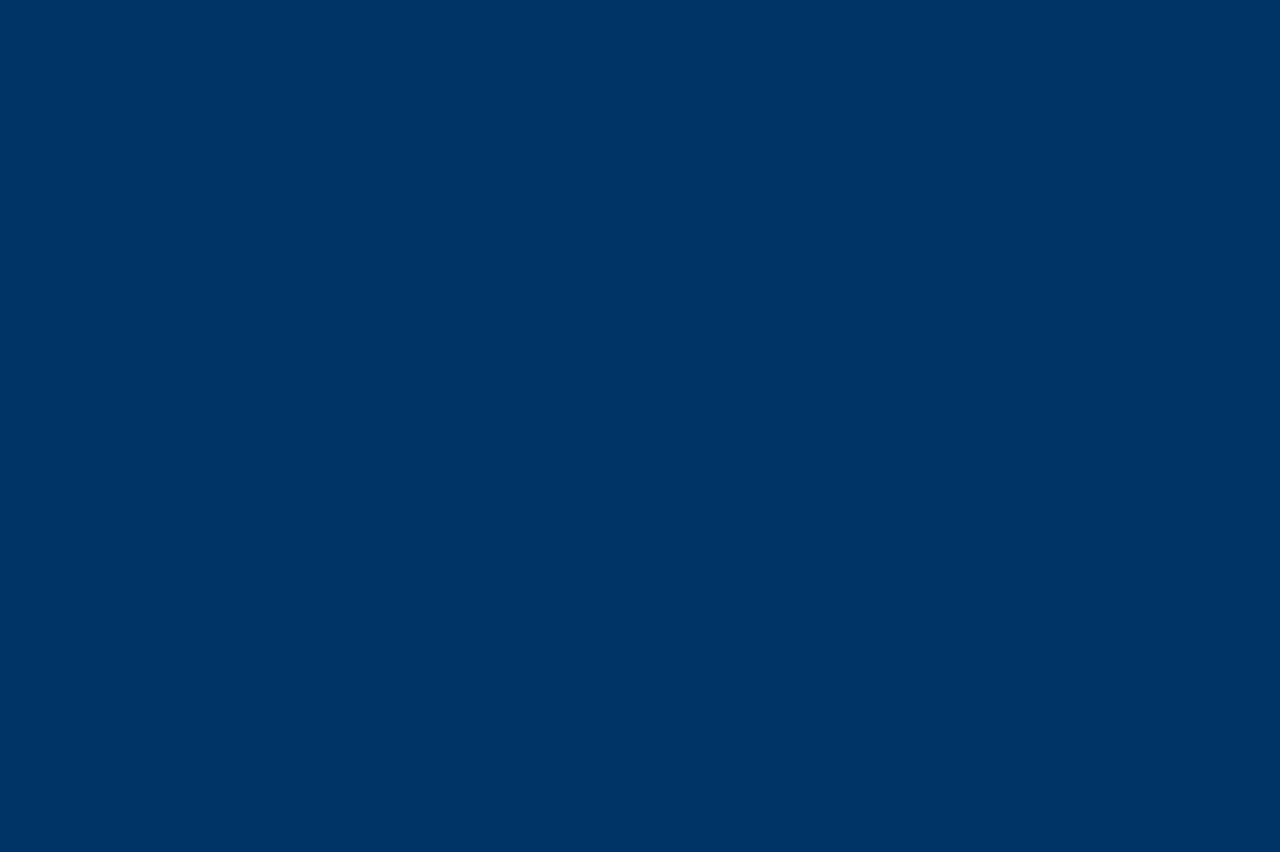
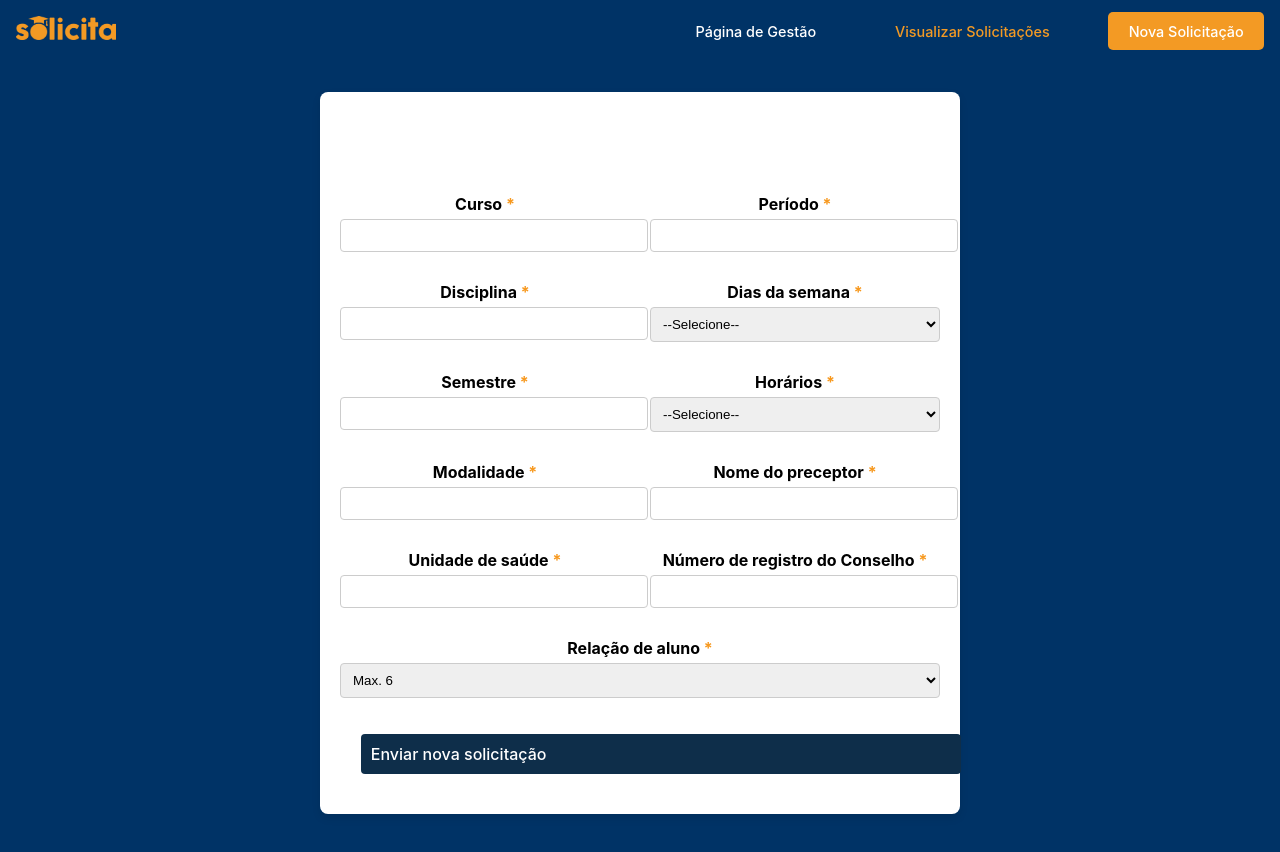
Before and after one commit to laisqueiroz/solicita, a Vue app in the folder frontend/: page /NovaSolicitacao-view-NovaSolicitacao in a window 1280 px wide. Before the commit this address had no page. Shown: the top 852 px of the page. Before the commit the page ends 800 px from the top, so only its background shows below. Built offline with nearby package versions, Linux system fonts and the light colour scheme.

Commit message:
tela de nova solicitação IE organizar

```diff
--- /dev/null
+++ b/frontend/src/views/NovaSolicitacao.vue
@@ -0,0 +1,166 @@
+<template>
+    <title>Nova Solicitação</title>
+    <HeaderIE />
+
+    <div class="form-container">
+      <h1>Solicitação de Estágio</h1>
+      <form @submit.prevent="submitForm">
+        <div class="form-group">
+          <div>
+            <label for="curso">Curso <span class="required">*</span></label>
+            <input type="text" id="curso" v-model="form.curso" required>
+          </div>
+          <div>
+            <label for="periodo">Período <span class="required">*</span></label>
+            <input type="text" id="periodo" v-model="form.periodo" required>
+          </div>
+        </div>
+
+        <div class="form-group">
+          <div>
+            <label for="disciplina">Disciplina <span class="required">*</span></label>
+            <input type="text" id="disciplina" v-model="form.disciplina" required>
+          </div>
+          <div>
+            <label for="dias-da-semana">Dias da semana <span class="required">*</span></label>
+            <select id="dias-da-semana" v-model="form.diasSemana" required>
+              <option value="">--Selecione--</option>
+              <option value="segunda">Segunda-feira</option>
+              <option value="terca">Terça-feira</option>
+              <option value="quarta">Quarta-feira</option>
+              <option value="quinta">Quinta-feira</option>
+              <option value="sexta">Sexta-feira</option>
+            </select>
+          </div>
+        </div>
+
+        <div class="form-group">
+          <div>
+            <label for="semestre">Semestre <span class="required">*</span></label>
+            <input type="text" id="semestre" v-model="form.semestre" required>
+          </div>
+          <div>
+            <label for="horarios">Horários <span class="required">*</span></label>
+            <select id="horarios" v-model="form.horarios" required>
+              <option value="">--Selecione--</option>
+              <option value="manha">Manhã</option>
+              <option value="tarde">Tarde</option>
+            </select>
+          </div>
+        </div>
+
+        <div class="form-group">
+          <div>
+            <label for="modalidade">Modalidade <span class="required">*</span></label>
+            <input type="text" id="modalidade" v-model="form.modalidade" required>
+          </div>
+          <div>
+            <label for="nome-preceptor">Nome do preceptor <span class="required">*</span></label>
+            <input type="text" id="nome-preceptor" v-model="form.nomePreceptor" required>
+          </div>
+        </div>
+
+        <div class="form-group">
+          <div>
+            <label for="unidade-saude">Unidade de saúde <span class="required">*</span></label>
+            <input type="text" id="unidade-saude" v-model="form.unidadeSaude" required>
+          </div>
+          <div>
+            <label for="registro-concelho">Número de registro do Conselho <span class="required">*</span></label>
+            <input type="text" id="registro-concelho" v-model="form.registroConcelho" required>
+          </div>
+        </div>
+
+        <div class="form-group">
+          <div>
+            <label for="relacao-aluno">Relação de aluno <span class="required">*</span></label>
+            <select id="relacao-aluno" v-model="form.relacaoAluno" required>
+              <option value="max-6">Max. 6</option>
+            </select>
+          </div>
+        </div>
+
+        <button type="submit">Enviar nova solicitação</button>
+      </form>
+    </div>
+  </template>
+
+  <script setup>
+  import { reactive } from 'vue';
+  import HeaderIE from '../components/HeaderIE.vue';
+
+  const form = reactive({
+    curso: '',
+    periodo: '',
+    disciplina: '',
+    diasSemana: '',
+    semestre: '',
+    horarios: '',
+    modalidade: '',
+    nomePreceptor: '',
+    unidadeSaude: '',
+    registroConcelho: '',
+    relacaoAluno: 'max-6'
+  });
+
+  const submitForm = () => {
+    console.log('Formulário enviado:', form);
+  };
+  </script>
+
+  <style scoped>
+  .form-container {
+    background-color: white;
+    padding: 20px;
+    border-radius: 8px;
+    box-shadow: 0 4px 8px rgba(0, 0, 0, 0.1);
+    max-width: 600px;
+    margin: 20px auto;
+  }
+
+  h1 {
+    text-align: center;
+  }
+
+  label {
+    display: block;
+    margin-bottom: 5px;
+  }
+
+  input, select {
+    width: 100%;
+    padding: 8px;
+    margin-bottom: 15px;
+    border: 1px solid #ccc;
+    border-radius: 4px;
+  }
+
+  .required {
+    color:  #f7981d
+  }
+
+  button {
+    width: 100%;
+    padding: 10px;
+    background-color:#0e2e4a;
+    color: white;
+    border: none;
+    border-radius: 4px;
+    font-size: 16px;
+  }
+
+  button:hover {
+    background-color:#081a2a;;
+  }
+
+  .form-group {
+    display: flex;
+    flex-wrap: wrap;
+    gap: 20px;
+  }
+
+  .form-group div {
+    flex: 1;
+    min-width: 250px;
+  }
+  </style>
```
Also changed, not shown: frontend/src/router/index.js (+7 -0 lines).
